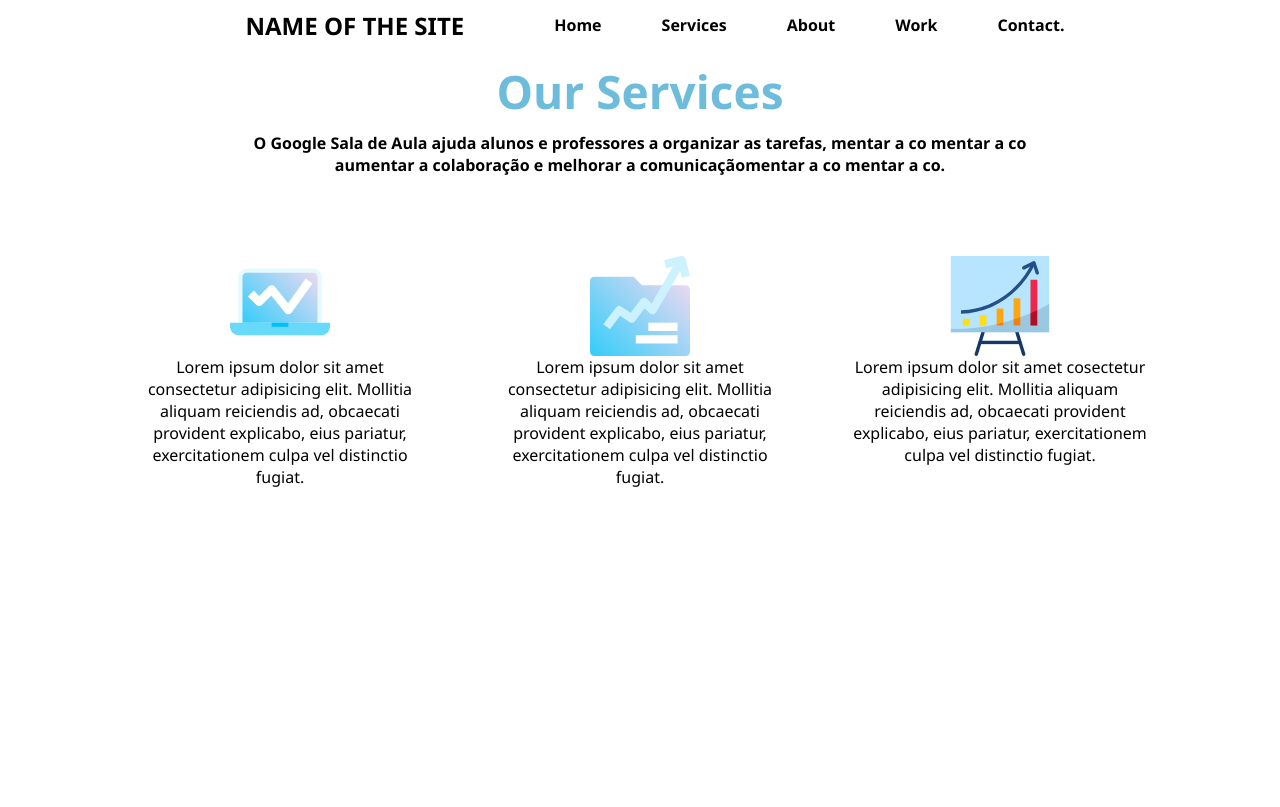
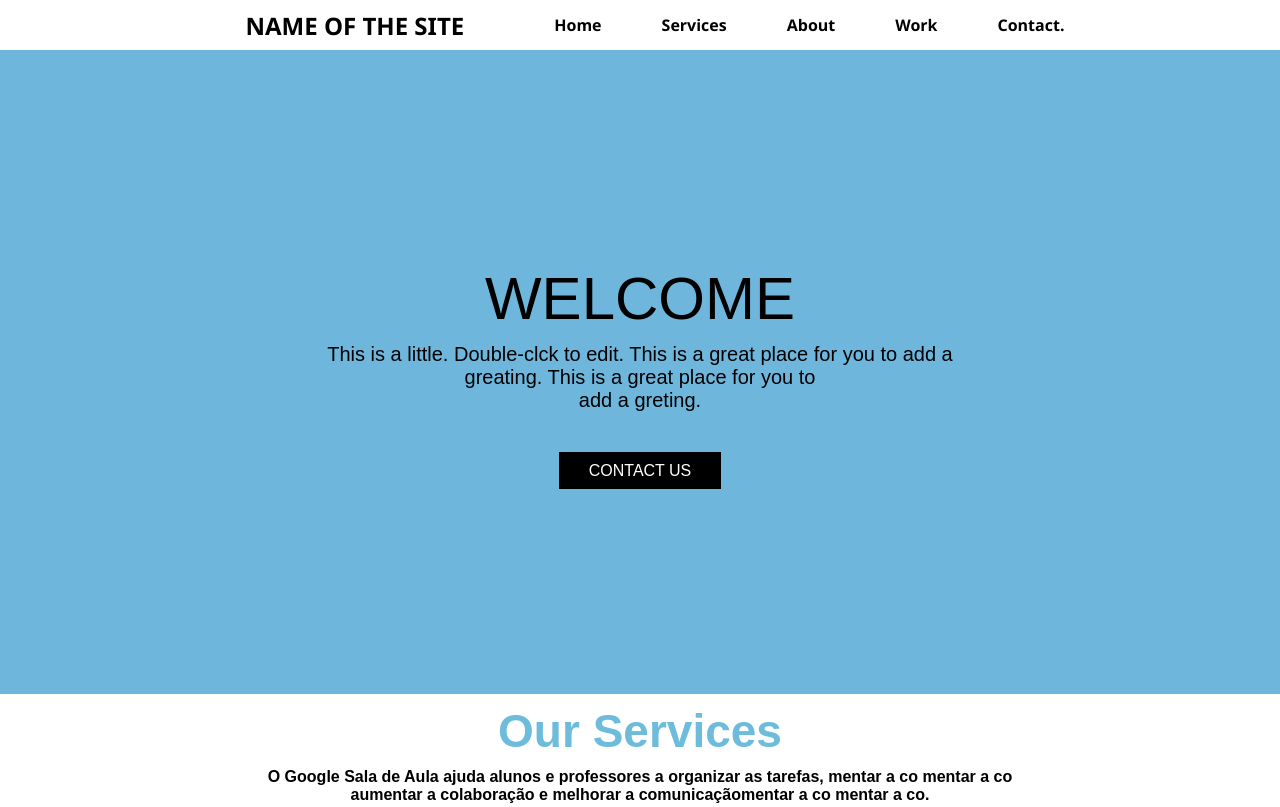
Before and after one commit to MatheusDevelop/Aula-GIT-SENAI, a plain HTML site: page index.html in a window 1280 px wide. Shown: the top 807 px of the page. Drawn offline with Linux system fonts and the light colour scheme.

Commit message:
adicionando banner

```diff
--- a/assets/style.css
+++ b/assets/style.css
@@ -66,3 +66,39 @@
     font-family: 'Segoe UI', Tahoma, Geneva, Verdana, sans-serif;
 
 }
+* {
+    margin: 0;
+    padding: 0;
+    font-family: Arial, Helvetica, sans-serif;
+}
+
+.destaque {
+    background-color: #6eb6dc;
+    padding: 214px 15px 214px;
+}
+.destaque_textos{
+    text-align: center;
+}
+
+.destaque_textos h1{
+    font-size: 60px;
+    font-weight: 400;
+    margin-bottom: 10px;
+}
+
+.destaque_textos p {
+    font-size: 20px;
+    margin-bottom: 50px;
+}
+
+.destaque_textos a {
+    text-decoration: none;
+    text-transform: uppercase;
+    padding: 10px 30px;
+    background-color: #000;
+    color: #fff;
+}
+
+.section {
+    display: block;
+}
--- a/index.html
+++ b/index.html
@@ -18,7 +18,17 @@
 
     </header>
     <main>
-
+        <section class="destaque">
+            <div class="container">
+            <div class="destaque_textos">
+                <h1>WELCOME</h1>
+                <p>
+                    This is a little. Double-clck to edit. This is a great place for you to add a <br/>greating. This is a great place for you to<br/> add a greting.
+                </p>
+                <a href="#">Contact Us</a>
+            </div>
+            </div>
+        </section>
     </main>
     <section class="service">
         <article class="service__text">
@@ -46,5 +56,6 @@
     </footer>
 
 
+
 </body>
 </html>
```
Also changed, not shown: assets/img/183-1836454_collection-of-free-transparent-white-palm-tree-download.png (added).
